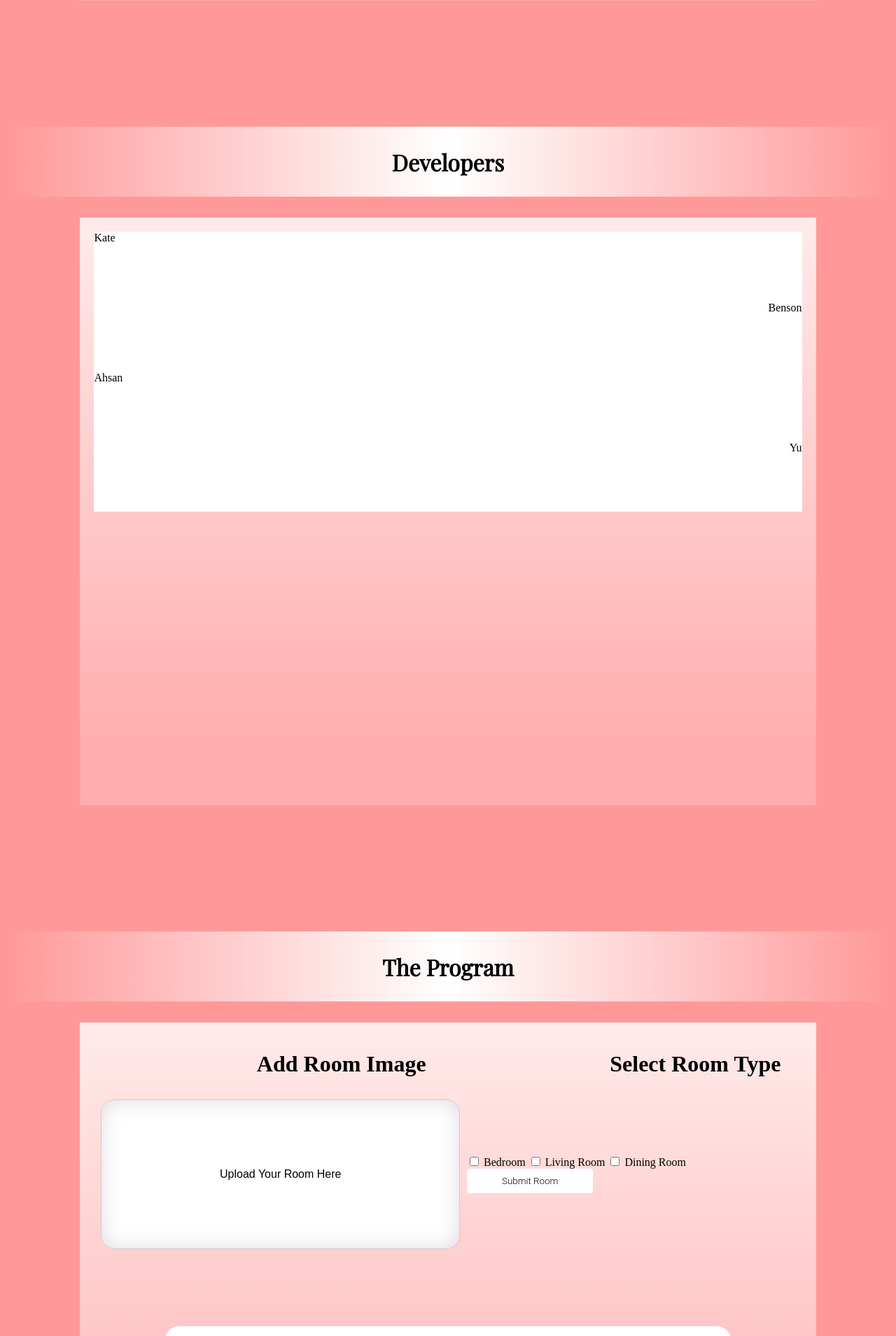
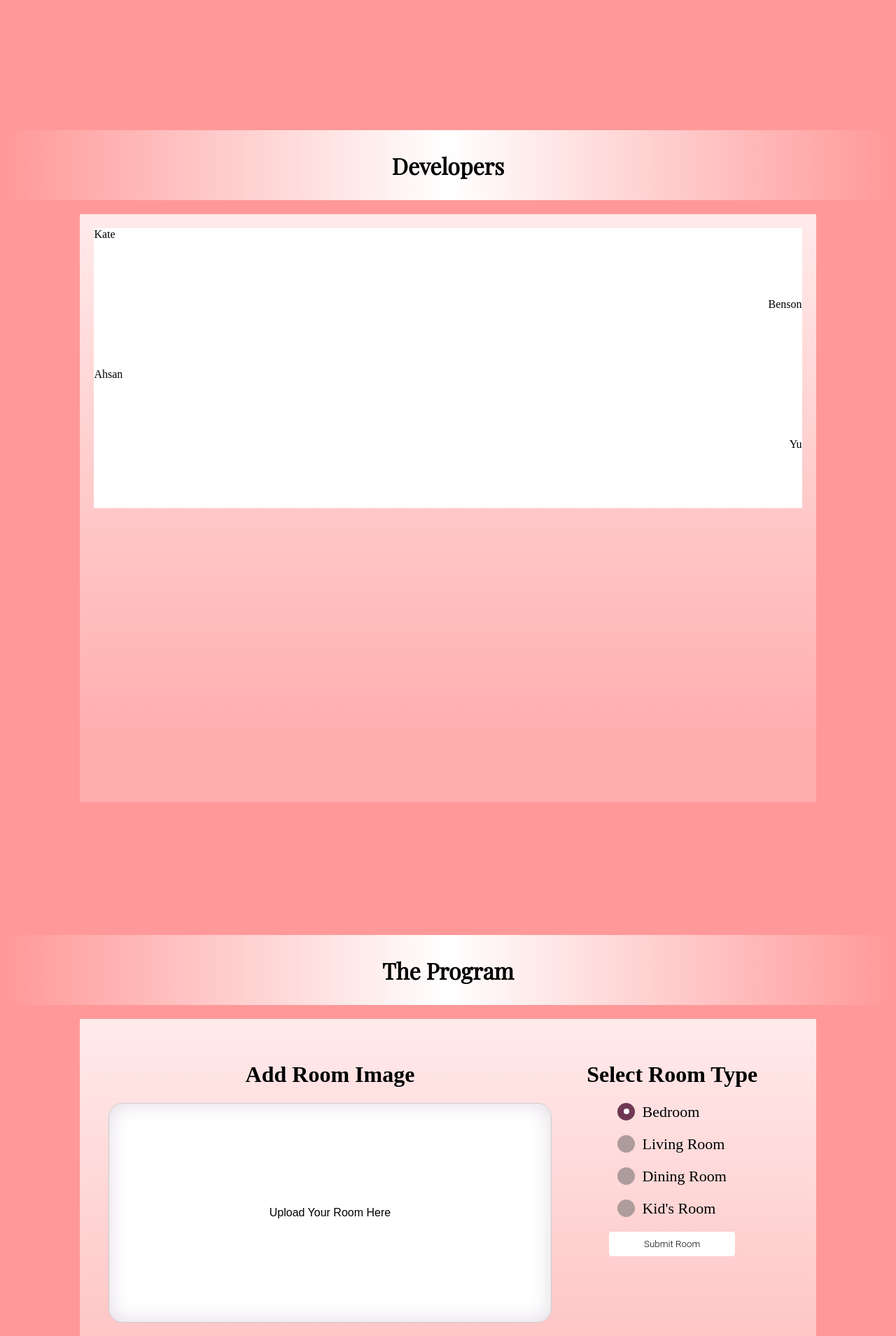
Before and after one commit to Autumn-Coding/U-of-T-Hacks-Project, a Flask app: template templates/page.html in a window 1280 px wide. Shown: the part 1134-3043 px from the top of the page at 70% size. Run offline with Flask 2, Linux system fonts and the light colour scheme; the template is opened without the code that fills it, so the values that code supplies are empty.

Commit message:
Input styles

```diff
--- a/templates/page.html
+++ b/templates/page.html
@@ -39,24 +39,36 @@
     <div class="bodyHeader contain"><h1>The Program</h1></div>
 
     <div class="contentBox">
-        <div id="addRoomTitles" class="contain">
-            <h1>Add Room Image</h1>
-            <h1>Select Room Type</h1>
-        </div>
+        <div id="addRoom" class="contain">
+            <div id="addRoomImage" class="contain">
+                <h1>Add Room Image</h1>
+                <label for="uploadedImage" id="custom-file-upload">
+                    Upload Your Room Here
+                </label>
+                <input type="file" id="uploadedImage" accept="image/*" />
+            </div>
 
-        <div id="addRoom" class="contain">
-            <label for="uploadedImage" id="custom-file-upload">
-                Upload Your Room Here
-            </label>
-            <input type="file" id="uploadedImage" accept="image/*" />
+            <div id="addRoomType" class="contain">
+                <h1>Select Room Type</h1>
+                <div id="selectRoomType">
 
-            <div id="selectRoomType">
-                <input type="checkbox" id="roomBedroom" value="bedroom">
-                <label for="roomBedroom">Bedroom</label>
-                <input type="checkbox" id="roomLiving" value="living">
-                <label for="roomLiving">Living Room</label>
-                <input type="checkbox" id="roomDining" value="dining">
-                <label for="roomDining">Dining Room</label>
+                    <label class="checkRoom">Bedroom
+                        <input type="radio" checked="checked" name="radio" id="roomBedroom" value="bedroom">
+                        <span class="checkmark"></span>
+                    </label>
+                    <label class="checkRoom">Living Room
+                        <input type="radio" name="radio" id="roomLiving" value="living">
+                        <span class="checkmark"></span>
+                    </label>
+                    <label class="checkRoom">Dining Room
+                        <input type="radio" name="radio" id="roomDining" value="dining">
+                        <span class="checkmark"></span>
+                    </label>
+                    <label class="checkRoom">Kid's Room
+                        <input type="radio" name="radio" id="roomKids" value="kids">
+                        <span class="checkmark"></span>
+                    </label>
+                </div>
                 <button id="submitRoom">Submit Room</button>
             </div>
         </div>
--- a/templates/style.css
+++ b/templates/style.css
@@ -14,6 +14,7 @@ hr {
     position: absolute;
     top: 0px;
     font-family: 'Playfair Display', serif;
+    text-shadow: 3px 3px 1px #cfcfcf;
 }
 
 #navigation {
@@ -36,15 +37,79 @@ hr {
 }
 
 
-
-#addRoomTitles {
-    justify-content: around;
+#addRoom {
     width: 100%;
-    padding-left: 20%;
+    padding: 20px;
 }
 
-#addRoom {
-    width: 100%;
+#addRoomImage, #addRoomType {
+    flex-direction: column;
+    height: 100%;
+    justify-content: flex-start;
+}
+
+#addRoomImage {
+    width: 60%;
+}
+
+#addRoomType {
+    width: 30%;
+}
+
+.checkRoom {
+  display: block;
+  position: relative;
+  padding-left: 35px;
+  margin-bottom: 20px;
+  cursor: pointer;
+  font-size: 22px;
+  -webkit-user-select: none;
+  -moz-user-select: none;
+  -ms-user-select: none;
+  user-select: none;
+}
+
+.checkRoom input {
+  position: absolute;
+  opacity: 0;
+  cursor: pointer;
+}
+
+.checkmark {
+  position: absolute;
+  top: 0;
+  left: 0;
+  height: 25px;
+  width: 25px;
+  background-color: #ae9b9b;
+  border-radius: 50%;
+}
+
+.checkRoom:hover input ~ .checkmark {
+  background-color: #9d6a6a;
+}
+
+.checkRoom input:checked ~ .checkmark {
+  background-color: #6e3852;
+}
+
+.checkmark:after {
+  content: "";
+  position: absolute;
+  display: none;
+}
+
+.checkRoom input:checked ~ .checkmark:after {
+  display: block;
+}
+
+.checkRoom .checkmark:after {
+ 	top: 8px;
+	left: 9px;
+	width: 8px;
+	height: 8px;
+	border-radius: 50%;
+	background: white;
 }
 
 input[type="file"] {
@@ -59,10 +124,9 @@ input[type="file"] {
     padding: 6px 12px;
     cursor: pointer;
     background: white;
-    height: 200px;
-    width: 50%;
+    height: 300px;
+    width: 100%;
     font-family: Arial;
-    margin: 10px;
     box-shadow: inset 0 0 30px #e1d9e2;
 }
 
@@ -130,7 +194,7 @@ input[type="file"] {
 
 .contain {
     display: flex;
-    justify-content: space-around;
+    justify-content: space-evenly;
     align-items: center;
     left: 0px;
 }
```
